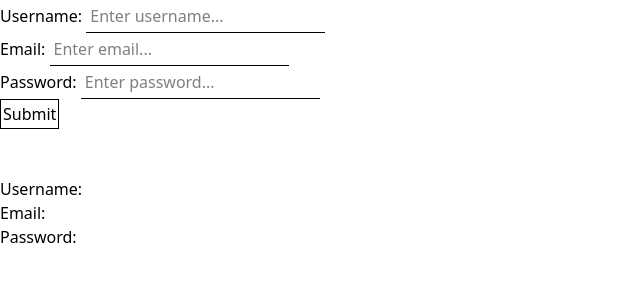
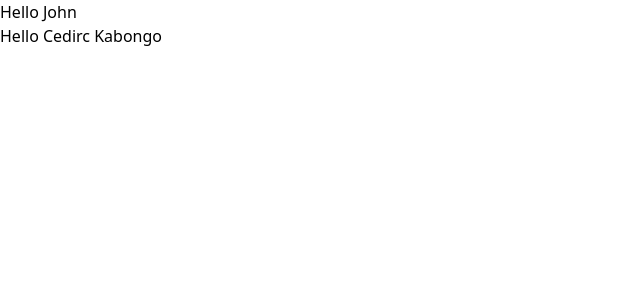
Before and after one commit to CedricKyle/my-vue-journey, a Vue app: page / in a window 1280 px wide. Shown: the top 300 px of the page, without its empty margins (0-640 px from the left). Built offline with nearby package versions, Linux system fonts and the light colour scheme.

Commit message:
static and dynamic props

```diff
--- a/src/App.vue
+++ b/src/App.vue
@@ -1,7 +1,13 @@
 <script setup>
-  import vmodel from './components/vmodel.vue';
+import { ref } from 'vue';
+import dynamicprops from './components/props/dynamicprops.vue';
+const firstname = ref('Cedirc');
+const lastname = ref('Kabongo');
+import staticprops from './components/props/staticprops.vue';
+
 </script>
 
 <template>
-  <vmodel />
+  <staticprops  name="John" />
+  <dynamicprops :firstname="firstname" :lastname="lastname" />
 </template>
--- /dev/null
+++ b/src/components/props/dynamicprops.vue
@@ -0,0 +1,7 @@
+<script setup>
+const props = defineProps(['firstname', 'lastname']);
+</script>
+
+<template>
+  <h1>Hello {{ props.firstname }} {{ props.lastname }}</h1>
+</template>
--- /dev/null
+++ b/src/components/props/staticprops.vue
@@ -0,0 +1,7 @@
+<script setup>
+const props = defineProps(['name']);
+</script>
+
+<template>
+  <h1>Hello {{ props.name }}</h1>
+</template>
```
